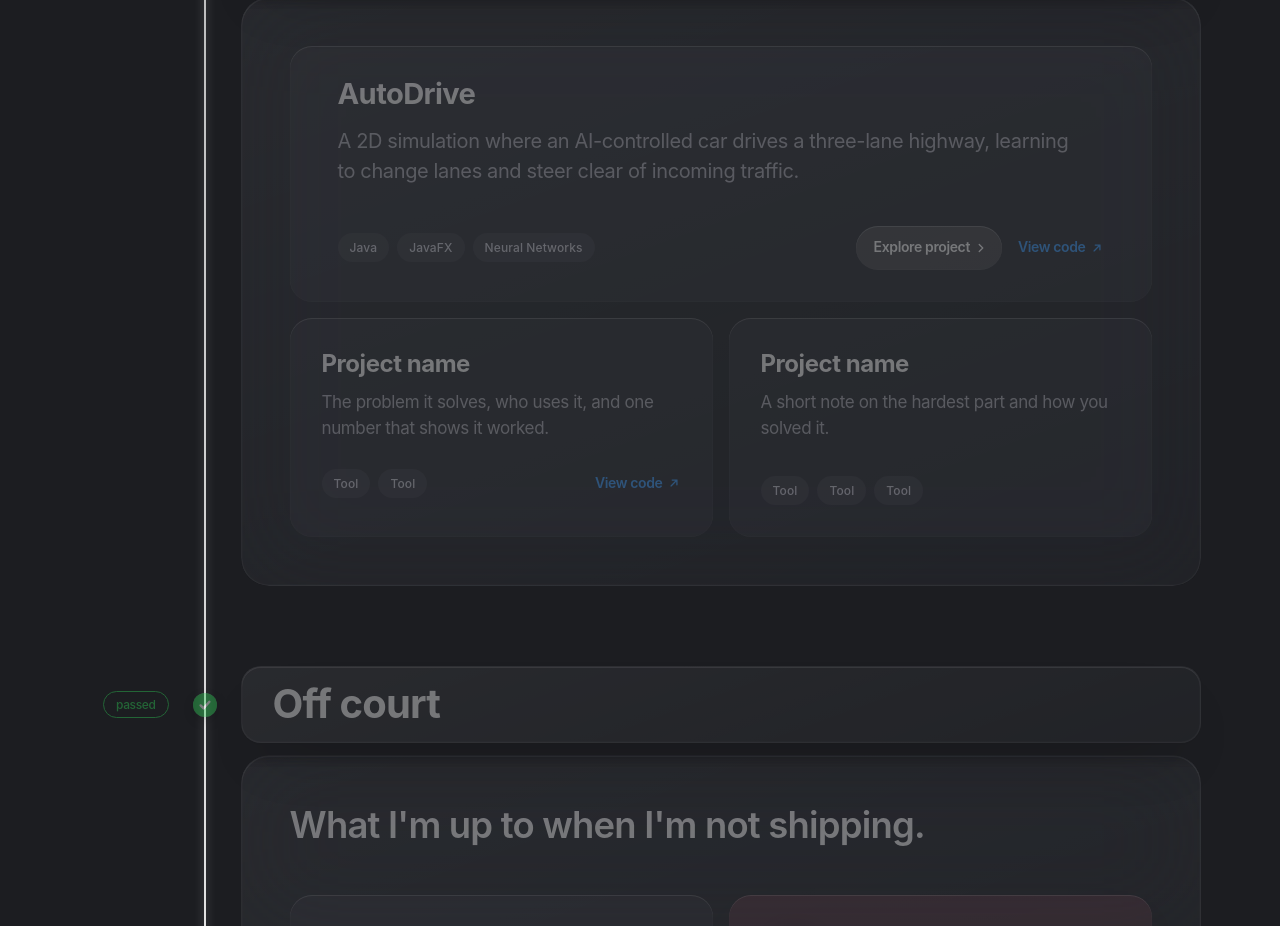
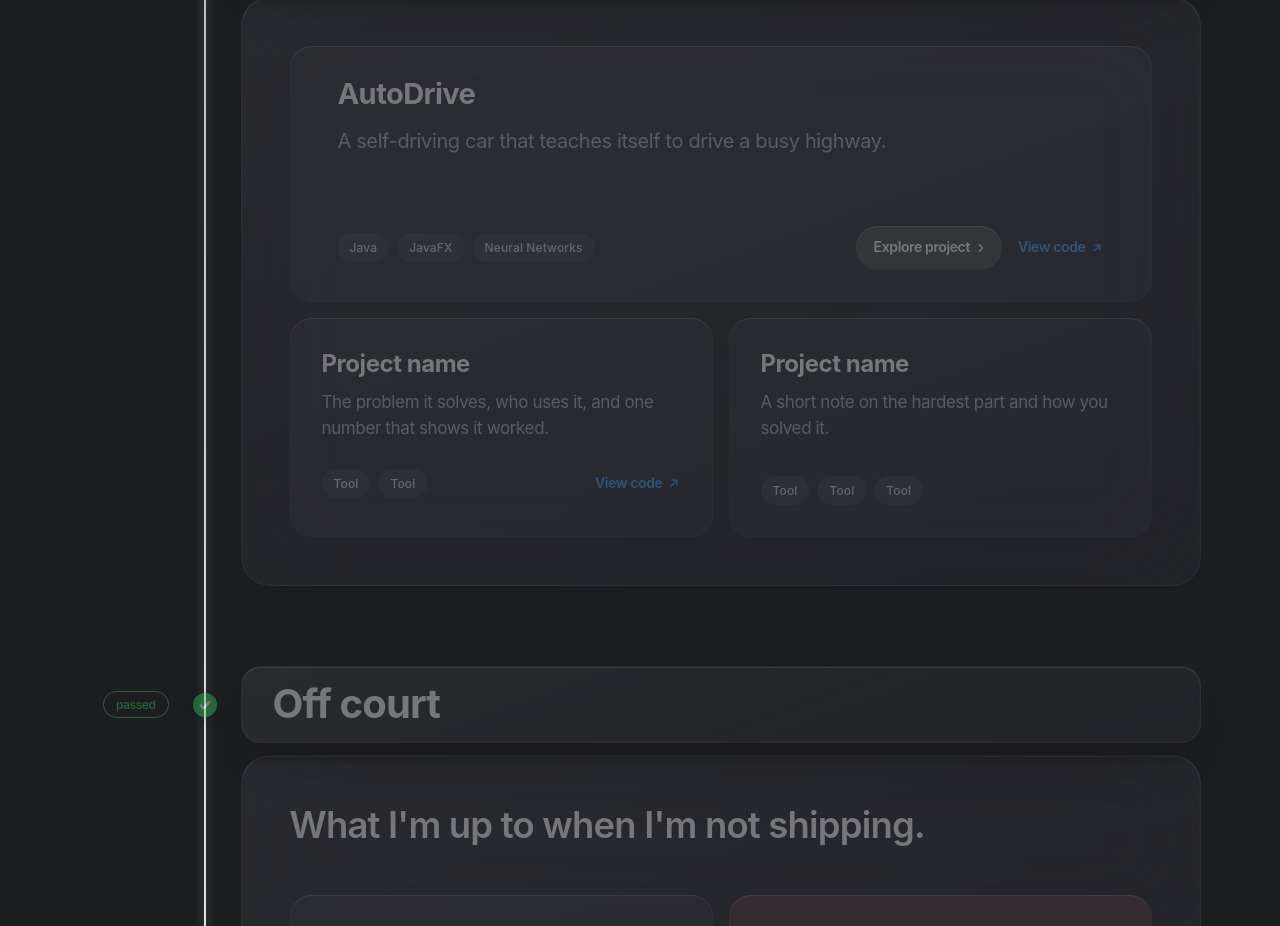
Before and after one commit to nevanvu/nevanvu.github.io, a Next.js app: page / in a window 1280 px wide. Shown: the part 2356-3282 px from the top of the page. Built offline with nearby package versions, Linux system fonts and the light colour scheme.

Commit message:
Shorten the AutoDrive card description
Lead with what makes the project interesting: "A self-driving car that
teaches itself to drive a busy highway."

Co-Authored-By: Claude Opus 5.5 <noreply@anthropic.com>

```diff
--- a/content.ts
+++ b/content.ts
@@ -79,7 +79,7 @@ export type ProjectDetails = {
 export const projects: Project[] = [
   {
     name: "AutoDrive",
-    summary: "A 2D simulation where an AI-controlled car drives a three-lane highway, learning to change lanes and steer clear of incoming traffic.",
+    summary: "A self-driving car that teaches itself to drive a busy highway.",
     stack: ["Java", "JavaFX", "Neural Networks"],
     repo: "https://github.com/nevanvu/autodrive",
     // From the AutoDrive README.
```
